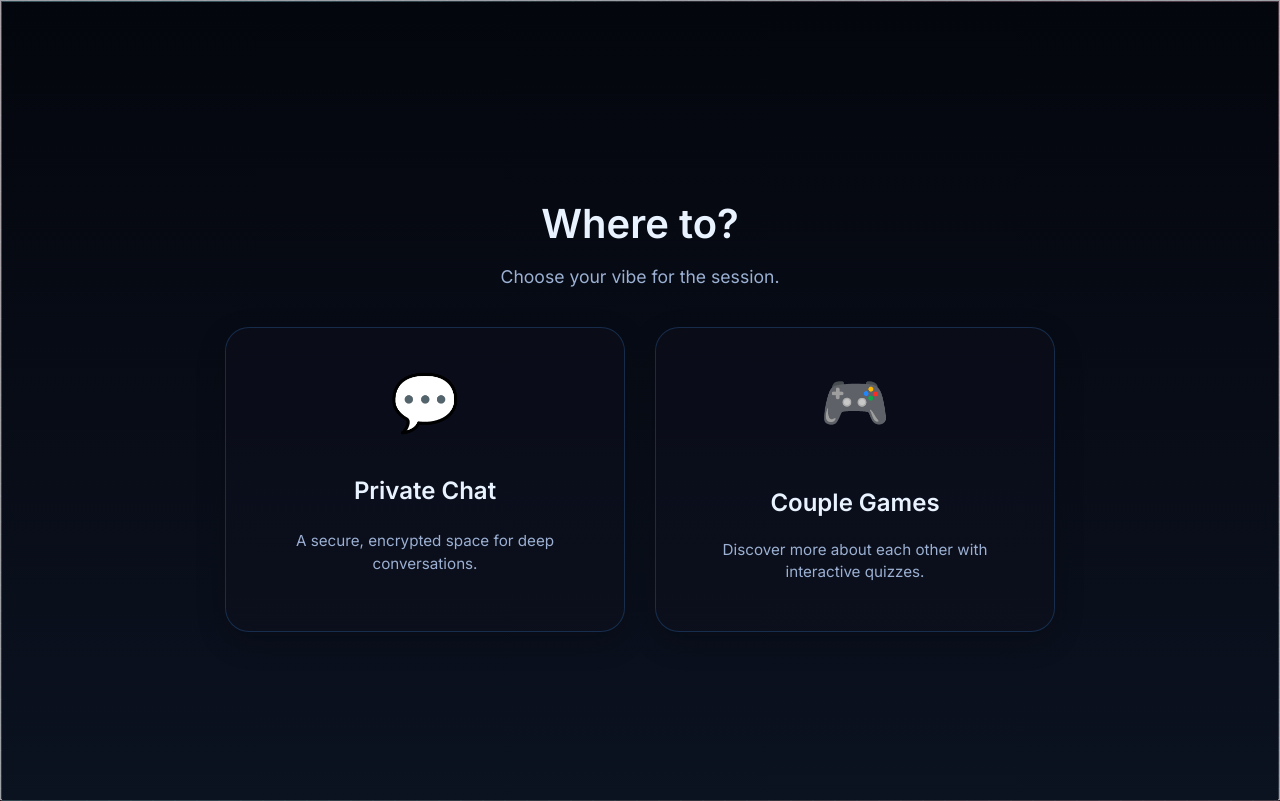
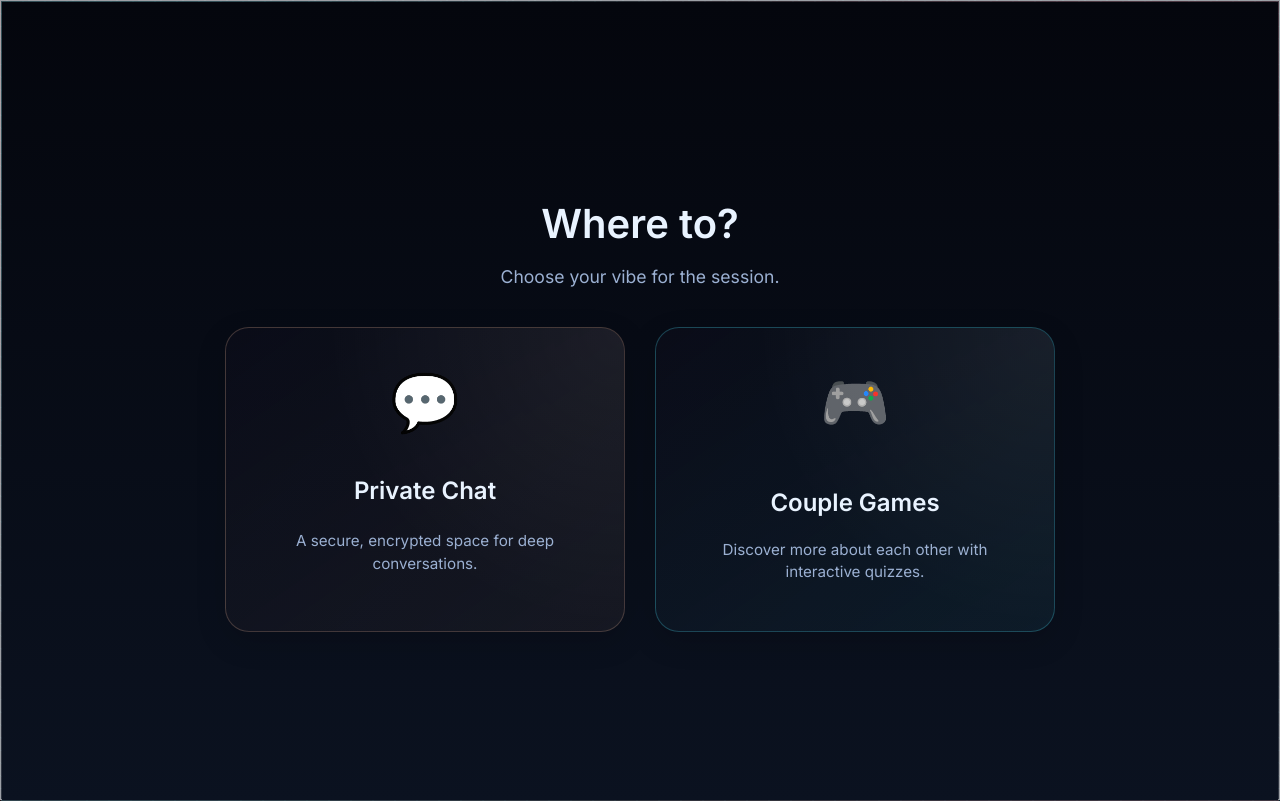
Before and after one commit to itsaddyon/sidechick, a Flask app: page / in a window 1280 px wide. Run offline with Flask 3, Linux system fonts and the light colour scheme; some libraries are stand-ins or nearby versions.

Commit message:
style(polish): enhance mode select cards, fix undefined variables in modals, define elegantFadeIn keyframes, and bump cache version to 4.7

```diff
--- a/sidechick-frontend/index.html
+++ b/sidechick-frontend/index.html
@@ -11,7 +11,7 @@
 <link rel="icon" href="favicon.svg" type="image/svg+xml"/>
 <script src="https://cdn.socket.io/4.6.0/socket.io.min.js"></script>
 <script src="https://cdn.jsdelivr.net/npm/canvas-confetti@1.6.0/dist/confetti.browser.min.js"></script>
-<link rel="stylesheet" href="css/style.css?v=4.6"/>
+<link rel="stylesheet" href="css/style.css?v=4.7"/>
 </head>
 <body class="intro-active">
 <div id="intro-loader" class="intro-loader" aria-label="Sidechick loading intro">
@@ -573,7 +573,7 @@
   </div>
 </div>
 
-<script src="js/app.js?v=4.6"></script>
+<script src="js/app.js?v=4.7"></script>
 <!-- Game Name Modal -->
 <div id="game-name-modal" class="modal-overlay" style="display: none;">
   <div class="modal-content">
--- a/static/css/style.css
+++ b/static/css/style.css
@@ -81,8 +81,7 @@ body.theme-dark::before,body.theme-dark::after{opacity:.9;filter:blur(10px)}
 @keyframes scanline{0%{transform:translateY(-100%)}100%{transform:translateY(1000%)}}
 @keyframes slide-up-fade{from{opacity:0;transform:translateY(20px)}to{opacity:1;transform:translateY(0)}}
 @keyframes typingBounce{0%,80%,100%{transform:scale(0)}40%{transform:scale(1)}}
-@keyframes spin{to{transform:rotate(360deg)}}
-@keyframes dotPulse{0%,80%,100%{opacity:0}40%{opacity:1}}
+@keyframes elegantFadeIn{from{opacity:0;transform:translateY(16px)}to{opacity:1;transform:translateY(0)}}
 
 /* ─── PRE-JS SCREEN HIDING ───────────────────────────────────────
    All non-intro screens are invisible before JS runs. This kills
@@ -2060,34 +2059,64 @@ body.theme-dark .scorecard { background: rgba(10,16,28,0.85); }
   flex: 1;
   min-width: 280px;
   max-width: 400px;
-  /* Fix: use existing token --panel instead of undefined --bg-panel */
   background: var(--panel);
   backdrop-filter: blur(24px);
   -webkit-backdrop-filter: blur(24px);
-  border: 1px solid var(--border);
+  border: 1.5px solid var(--border);
   border-radius: 24px;
   padding: 40px 30px;
   cursor: pointer;
-  transition: all 0.4s cubic-bezier(0.175, 0.885, 0.32, 1.275);
-  box-shadow: 0 10px 30px rgba(0,0,0,0.2);
+  transition: all 0.4s cubic-bezier(0.16, 1, 0.3, 1);
+  box-shadow: 0 10px 30px rgba(0,0,0,0.15);
   display: flex;
   flex-direction: column;
   align-items: center;
+  position: relative;
+  overflow: hidden;
+}
+
+.mode-card::before {
+  content: '';
+  position: absolute;
+  inset: 0;
+  background: radial-gradient(circle at top right, rgba(255,255,255,0.06), transparent 60%);
+  pointer-events: none;
+}
+
+.chat-card {
+  border-color: rgba(224, 171, 142, 0.2) !important;
+  background: linear-gradient(145deg, rgba(255, 255, 255, 0.02), rgba(224, 171, 142, 0.04)) !important;
+}
+
+body.theme-dark .chat-card {
+  border-color: rgba(224, 171, 142, 0.25) !important;
+  background: linear-gradient(145deg, rgba(15, 15, 30, 0.4), rgba(224, 171, 142, 0.06)) !important;
+}
+
+.mode-card.game-card {
+  border-color: rgba(76, 232, 255, 0.2) !important;
+  background: linear-gradient(145deg, rgba(255, 255, 255, 0.02), rgba(76, 232, 255, 0.04)) !important;
+}
+
+body.theme-dark .mode-card.game-card {
+  border-color: rgba(76, 232, 255, 0.25) !important;
+  background: linear-gradient(145deg, rgba(15, 15, 30, 0.4), rgba(76, 232, 255, 0.06)) !important;
 }
 
 .mode-card:hover {
-  transform: translateY(-8px) scale(1.02);
+  transform: translateY(-6px);
+  box-shadow: 0 20px 40px rgba(0,0,0,0.25);
 }
 
 .chat-card:hover {
-  border-color: rgba(224, 171, 142, 0.5);
-  box-shadow: 0 15px 40px rgba(224, 171, 142, 0.15);
+  border-color: rgba(224, 171, 142, 0.75) !important;
+  box-shadow: 0 20px 45px rgba(224, 171, 142, 0.18), var(--shadow) !important;
 }
 
 /* Note: .game-card is also used for game selection cards in lobby — hover is safe here */
 .mode-card.game-card:hover {
-  border-color: rgba(76,232,255,0.5);
-  box-shadow: 0 15px 40px rgba(76,232,255,0.15);
+  border-color: rgba(76, 232, 255, 0.75) !important;
+  box-shadow: 0 20px 45px rgba(76, 232, 255, 0.18), var(--shadow) !important;
 }
 
 .mode-card-icon {
@@ -2119,13 +2148,20 @@ body.theme-dark .scorecard { background: rgba(10,16,28,0.85); }
   animation: fadeIn 0.3s ease;
 }
 .modal-content {
-  background: var(--bg-panel); padding: 30px; border-radius: 20px;
-  width: 90%; max-width: 400px; border: 1px solid var(--border);
-  box-shadow: 0 20px 40px rgba(0,0,0,0.3); text-align: center;
+  background: var(--panel-strong);
+  backdrop-filter: blur(24px);
+  -webkit-backdrop-filter: blur(24px);
+  padding: 30px;
+  border-radius: 20px;
+  width: 90%;
+  max-width: 400px;
+  border: 1.5px solid var(--border);
+  box-shadow: var(--shadow);
+  text-align: center;
   animation: elegantFadeIn 0.3s cubic-bezier(0.2, 0.8, 0.2, 1);
 }
 .modal-content h2 { margin-bottom: 10px; color: var(--text); }
-.modal-content p { color: var(--text-mut); margin-bottom: 20px; font-size: 0.95rem; }
+.modal-content p { color: var(--muted); margin-bottom: 20px; font-size: 0.95rem; }
 .modal-content .lobby-input { width: 100%; margin-bottom: 20px; box-sizing: border-box; }
 .modal-actions { display: flex; gap: 10px; justify-content: flex-end; }
 
--- a/templates/index.html
+++ b/templates/index.html
@@ -11,7 +11,7 @@
 <link rel="icon" href="{{ url_for('static', filename='favicon.svg') }}" type="image/svg+xml"/>
 <script src="https://cdn.socket.io/4.6.0/socket.io.min.js"></script>
 <script src="https://cdn.jsdelivr.net/npm/canvas-confetti@1.6.0/dist/confetti.browser.min.js"></script>
-<link rel="stylesheet" href="{{ url_for('static', filename='css/style.css') }}?v=4.6"/>
+<link rel="stylesheet" href="{{ url_for('static', filename='css/style.css') }}?v=4.7"/>
 </head>
 <body class="intro-active">
 <div id="intro-loader" class="intro-loader" aria-label="Sidechick loading intro">
@@ -573,7 +573,7 @@
   </div>
 </div>
 
-<script src="{{ url_for('static', filename='js/app.js') }}?v=4.6"></script>
+<script src="{{ url_for('static', filename='js/app.js') }}?v=4.7"></script>
 <!-- Game Name Modal -->
 <div id="game-name-modal" class="modal-overlay" style="display: none;">
   <div class="modal-content">
```
Also changed, not shown: sidechick-frontend/css/style.css (+51 -15 lines).
